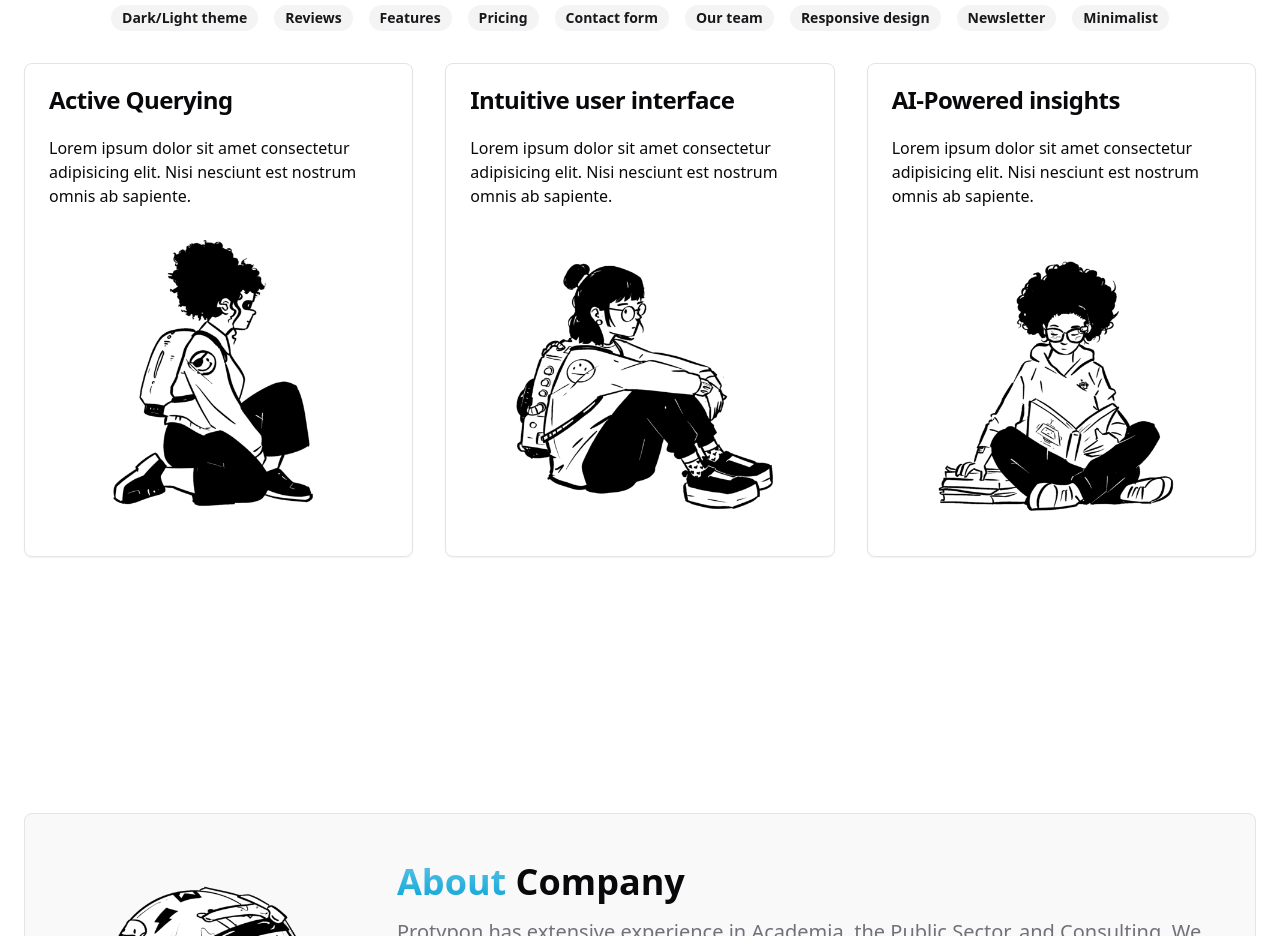
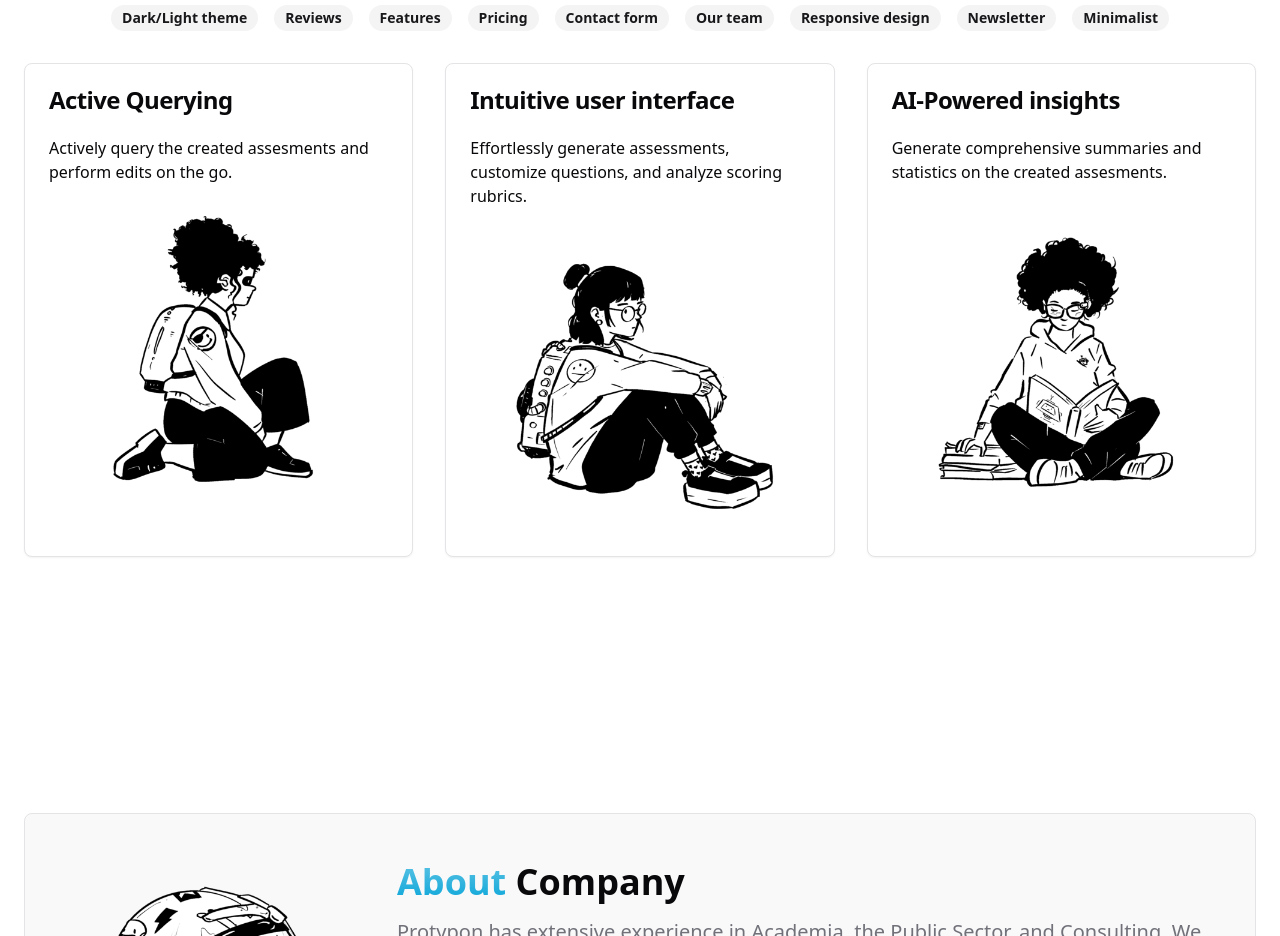
Before and after one commit to JustinAFish/Protypon1, a React (Vite) app: page / in a window 1280 px wide. Shown: the part 2720-3656 px from the top of the page. Built offline with nearby package versions, Linux system fonts and the light colour scheme.

Commit message:
Update Features.tsx

```diff
--- a/src/components/Features.tsx
+++ b/src/components/Features.tsx
@@ -20,19 +20,19 @@ const features: FeatureProps[] = [
   {
     title: "Active Querying",
     description:
-      "Lorem ipsum dolor sit amet consectetur adipisicing elit. Nisi nesciunt est nostrum omnis ab sapiente.",
+      "Actively query the created assesments and perform edits on the go.",
     image: image4,
   },
   {
     title: "Intuitive user interface",
     description:
-      "Lorem ipsum dolor sit amet consectetur adipisicing elit. Nisi nesciunt est nostrum omnis ab sapiente.",
+      "Effortlessly generate assessments, customize questions, and analyze scoring rubrics.",
     image: image3,
   },
   {
     title: "AI-Powered insights",
     description:
-      "Lorem ipsum dolor sit amet consectetur adipisicing elit. Nisi nesciunt est nostrum omnis ab sapiente.",
+      "Generate comprehensive summaries and statistics on the created assesments.",
     image: image,
   },
 ];
```
